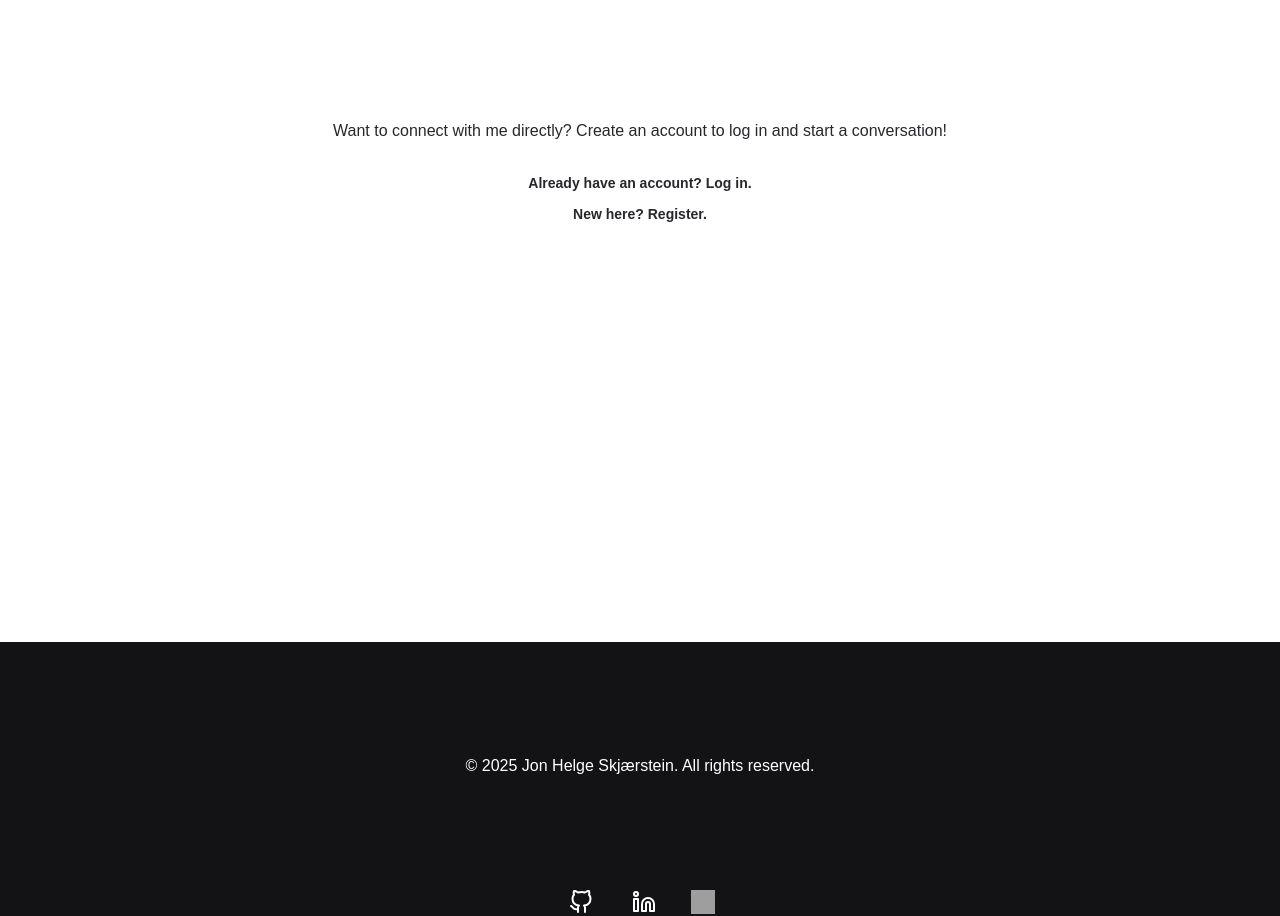
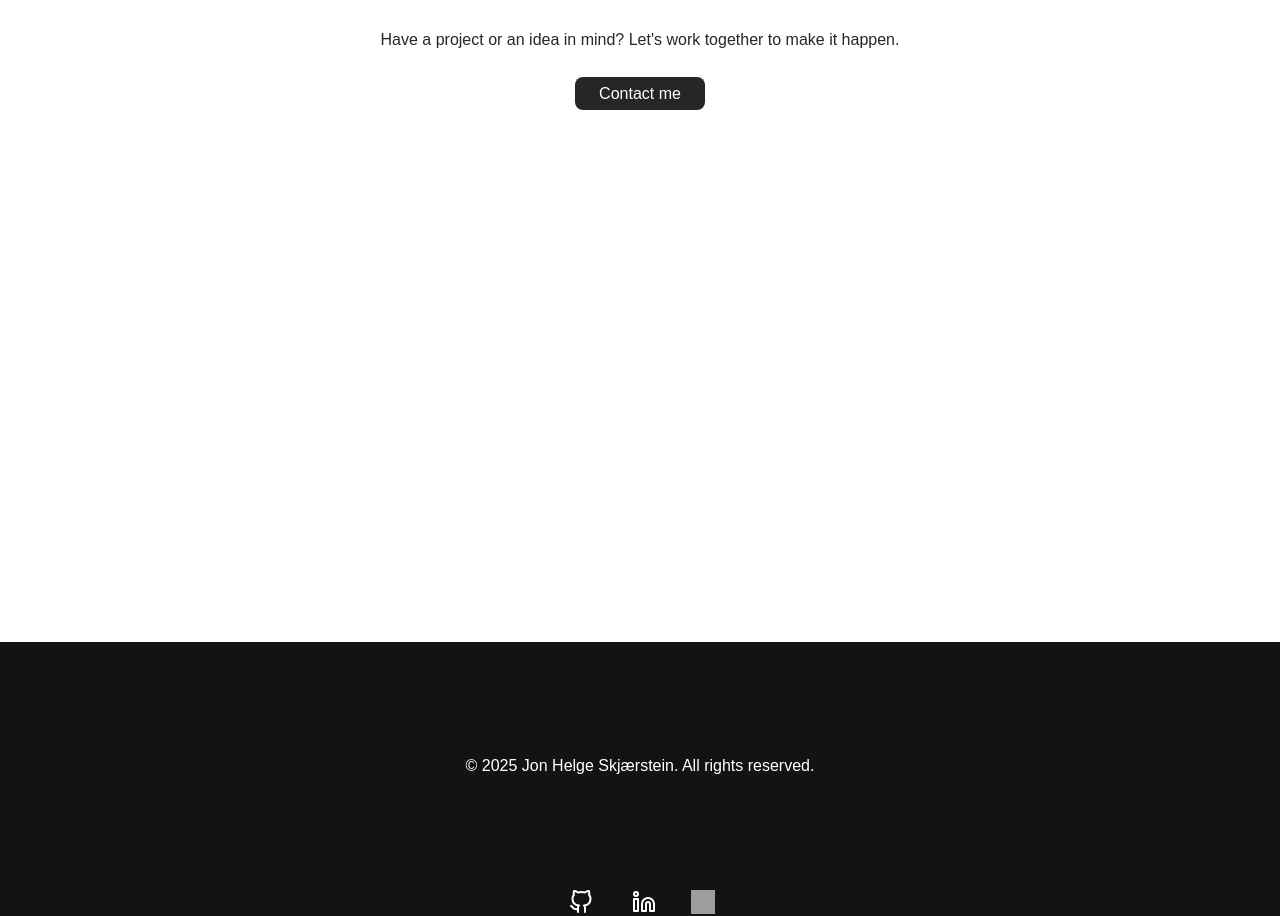
Before and after one commit to Jonhels/HelgeHub, a React (Vite) app in the folder my-app/: page / in a window 1280 px wide. Shown: the part 8228-9144 px from the top of the page. Built offline with nearby package versions, Linux system fonts and the light colour scheme; no server answers; grey boxes are pictures that could not be loaded.

Commit message:
removed login

```diff
--- a/my-app/src/pages/HomePage.jsx
+++ b/my-app/src/pages/HomePage.jsx
@@ -169,18 +169,6 @@ const HomePage = () => {
                   </p>
                   <a className="articleContact__link" href="mailto:jon.helge@skjaerstein.com">Contact me</a>
                 </div>
-                <div className="article__contact_login">
-                  <p tabIndex={0}>Want to connect with me directly? Create an account to log in and start a conversation!</p>
-                  <ul>
-                    <li>
-                      <Link to="/login">Already have an account? Log in.</Link>
-                    </li>
-                    <li>
-                      <Link to="/register">New here? Register.</Link>
-                    </li>
-                  </ul>
-                </div>
-
               </div>
             </div>
           </div>
```
